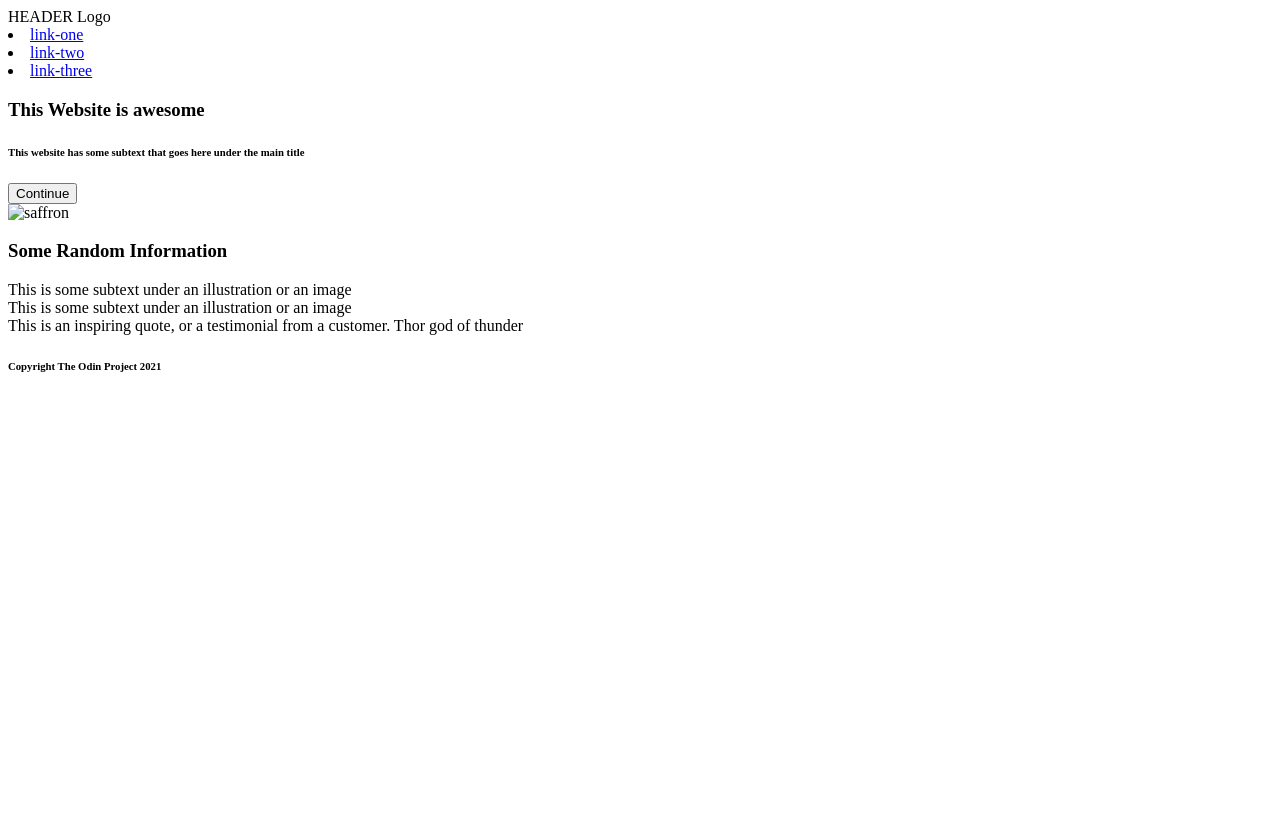
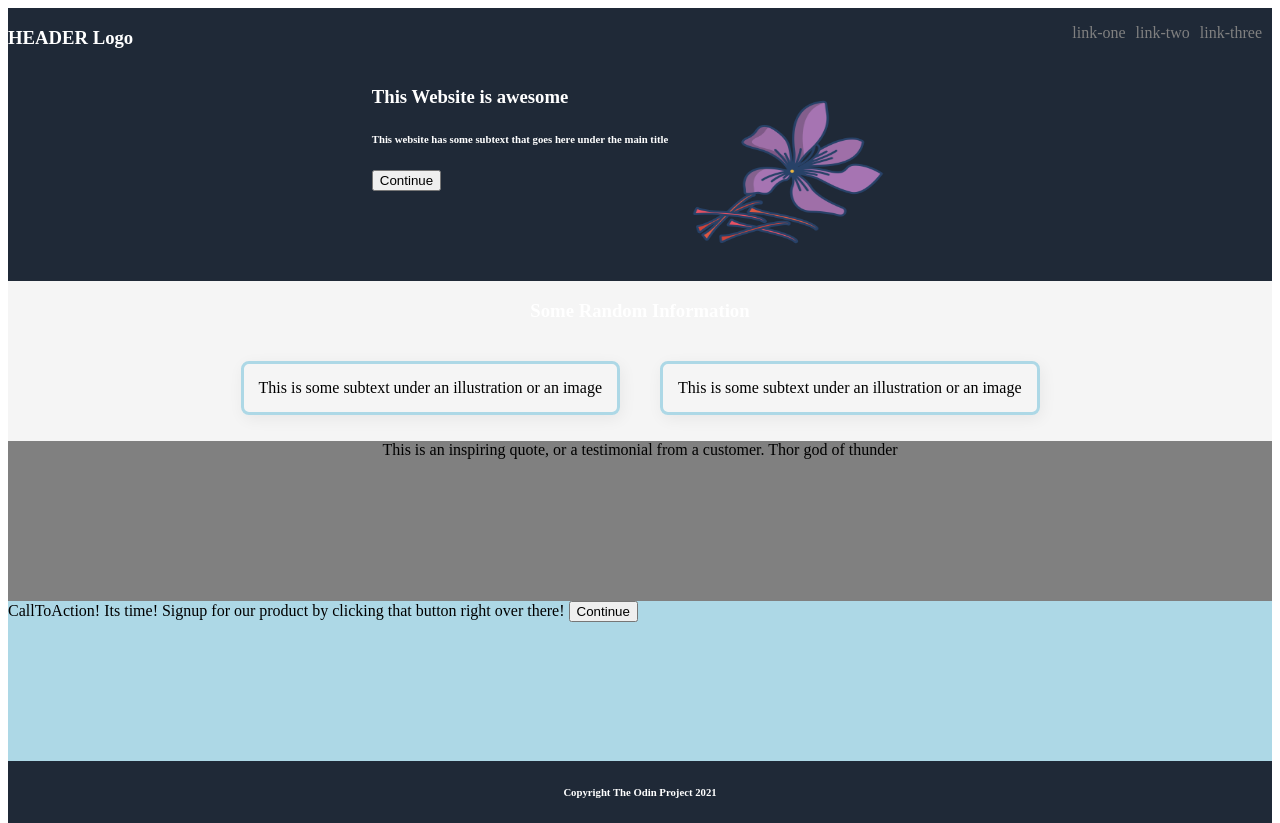
Before and after one commit to Voxel007/LandingPage, a plain HTML site: page index.html in a window 1280 px wide. Before the commit the page ends 800 px from the top, so only its background shows below. Drawn offline with Linux system fonts and the light colour scheme.

Commit message:
startet adding the css elements

```diff
--- a/index.html
+++ b/index.html
@@ -11,13 +11,15 @@
     <div class="Main">
 
         <div class="Header">
-            <div class="Header Logo">
-                HEADER Logo
-            <div>
-            <div class="Header Links">
+            <div class="HeaderLogo">
+                <h3>HEADER Logo</h3>
+            </div>
+            <div class="HeaderLinks">
+                <ul>
                 <li><a href="https://google.com">link-one</a></li>
                 <li><a href="https://google.com">link-two</a></li>
                 <li><a href="https://google.com">link-three</a></li>
+            </ul>
             </div>
         </div>
 
@@ -33,7 +35,7 @@
 
             </div>
             <div class="Right Half">
-            <img src="./images/saffron.png" alt="saffron">
+            <img src="./saffron.png" alt="saffron">
             </div>
         </div>
 
@@ -57,6 +59,9 @@
         </div>
 
         <div class="CallToAction">
+            CallToAction! Its time!
+            Signup for our product by clicking that button right over there!
+            <button class="Sign up">Continue</button>
 
         </div>
 
--- a/style.css
+++ b/style.css
@@ -0,0 +1,90 @@
+.Main{
+    display: flex;
+    background-color: whitesmoke;
+    flex-direction: column;
+    align-items: stretch;
+    height: 100vh;
+    justify-content: space-between;
+}
+
+.Header{
+    background-color: #1f2937;
+    display: flex;
+    justify-content: space-between;
+    flex-grow:1;
+
+
+}
+
+.TopContent{
+    background-color: #1f2937;
+    display: flex;
+    flex-grow: 1;
+    justify-content: center;
+
+}
+
+.RandomInfo{
+display: flex;
+flex-direction: column;
+align-items: center;
+flex-grow: 100%;
+min-height: 20%;
+}
+
+.InspiringQuote{
+    background-color:grey;
+    text-align: center;
+    min-height: 20%;
+
+}
+
+.CallToAction{
+align-items: center;
+background-color: lightblue;
+min-height: 20%;
+}
+
+.Footer{
+    background-color: #1f2937;
+    align-items: center;
+    justify-content: center;
+    text-align: center;
+}
+
+.HorizontalCards{
+    display: flex;
+    text-align: center;
+
+}
+.card {
+    flex: 1 0 80px;
+    border: 3px solid lightblue;
+    box-shadow: 2px 4px 16px rgba(0,0,0,.06);
+    border-radius: 8px;
+    padding: 15px;
+    margin:20px;
+    flex-shrink: 1;
+}
+
+img {
+    width: 200px;
+    height: 170px;
+    margin: 20px;
+  }
+
+h3,h6{
+    color: white;
+}
+
+ul{
+    list-style-type: none;
+    display: flex;
+
+}
+a{
+    text-decoration: none; /* Removes the underline */
+    color:gray;
+    margin-right: 10px;
+
+}
```
Also changed, not shown: saffron.png (added).
